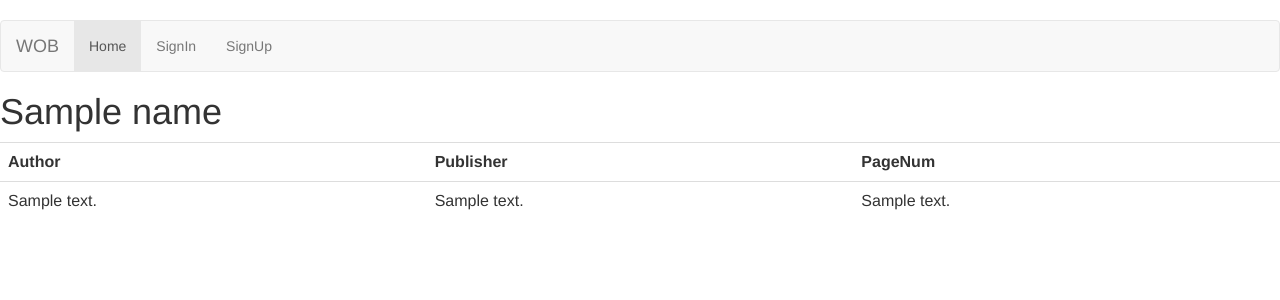
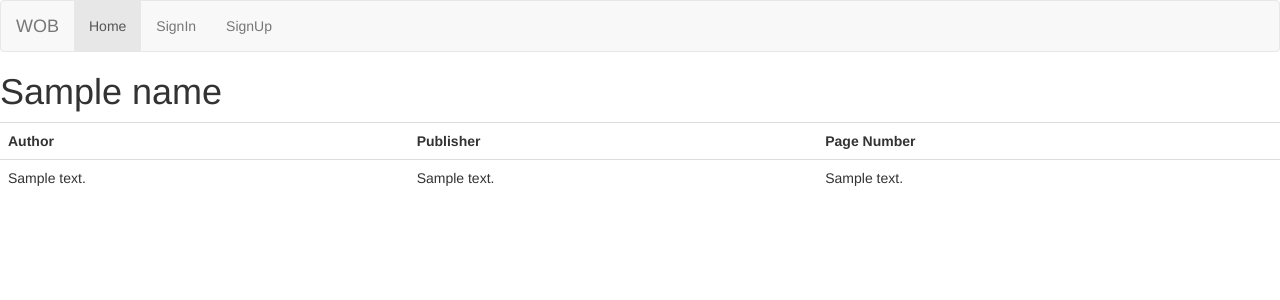
Before and after one commit to itucsdb1928/itucsdb1928_Old, a Flask app: template templates/detail.html in a window 1280 px wide. Shown: the top 300 px of the page. Run offline with Flask 2, Linux system fonts and the light colour scheme; the template is opened without the code that fills it: most values are stand-ins (such as "Sample title", 1, 10 or a date in 2020); some libraries are stand-ins or nearby versions.

Commit message:
update detail page

```diff
--- a/templates/detail.html
+++ b/templates/detail.html
@@ -3,27 +3,20 @@
 {% block content %}
 
 <h1>{{name}}</h1>
-
-
 <table class="table is-hoverable">
     <tr>
-
         <th>Author</th>
         <th>Publisher</th>
-        <th>PageNum</th>
+        <th>Page Number</th>
 
     </tr>
-
 
     <tr>
         <td>{{details[0]}}</td>
         <td>{{details[1]}}</td>
         <td>{{details[2]}}</td>
 
-
     </tr>
 
-
 </table>
-
-{% endblock content %}
+    {% endblock content %}
```
